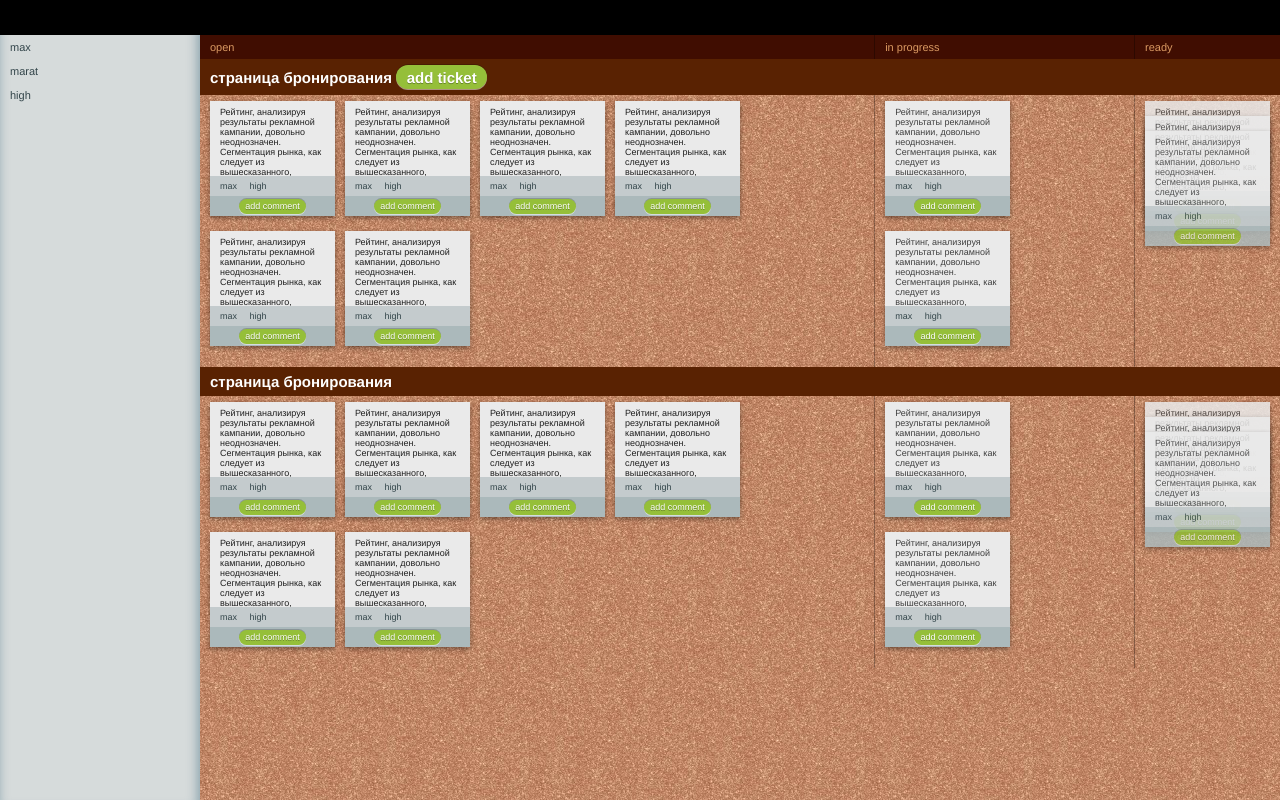
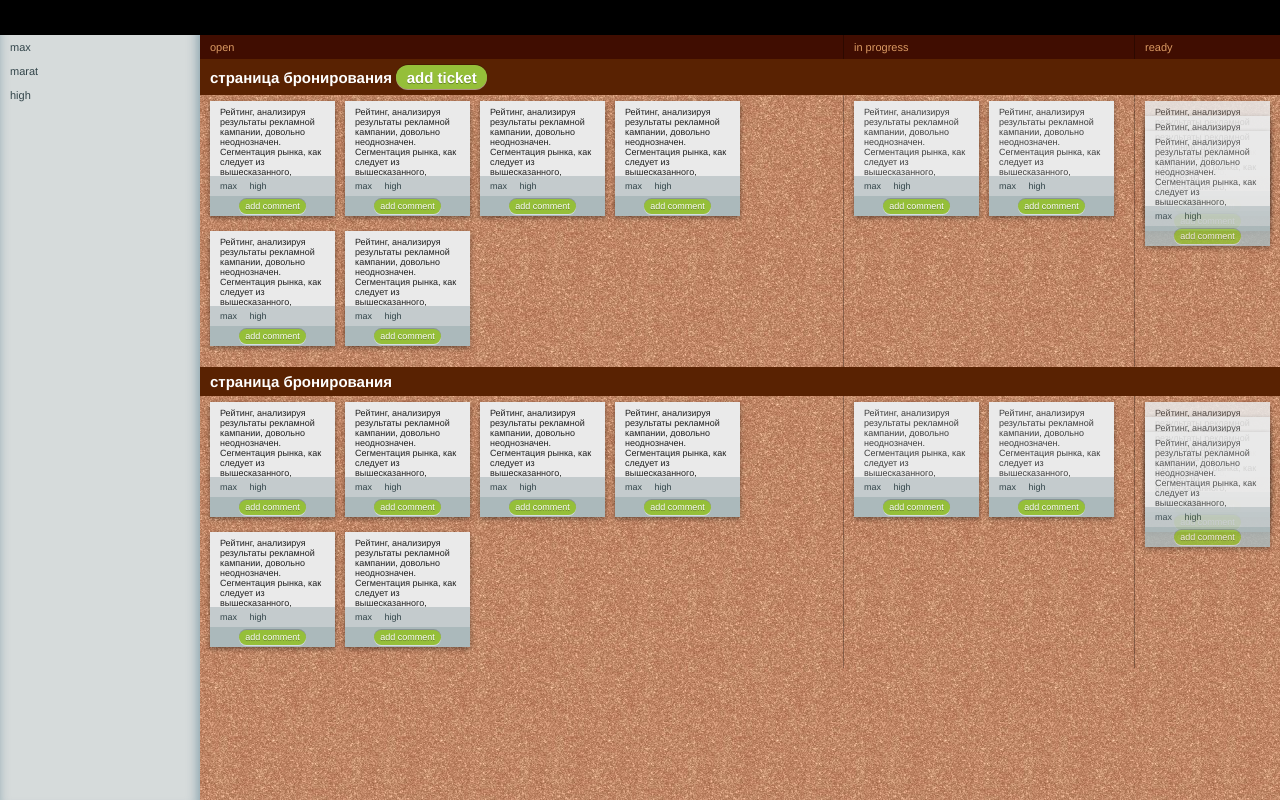
Before and after one commit to cwiz/xuyammy, a Django app: template templates/index.html in a window 1280 px wide. Run offline with Django 3.2, Linux system fonts and the light colour scheme; the template is opened without the code that fills it, so the values that code supplies are empty.

Commit message:
fix width of progress column

```diff
--- a/static/main.css
+++ b/static/main.css
@@ -197,6 +197,10 @@ td, th
 {
 	color: #3f3f3f;
 }
+#desk .progress
+{
+	width: 270px;
+}
 #desk .ready
 {
 	width: 125px;
```
